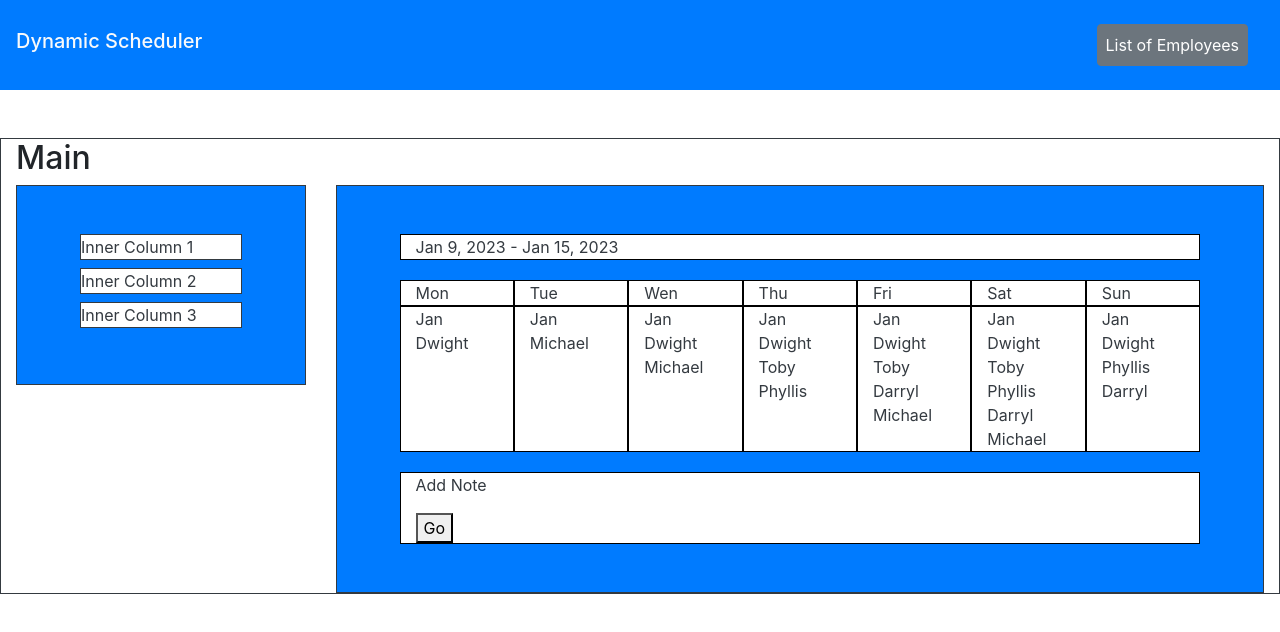
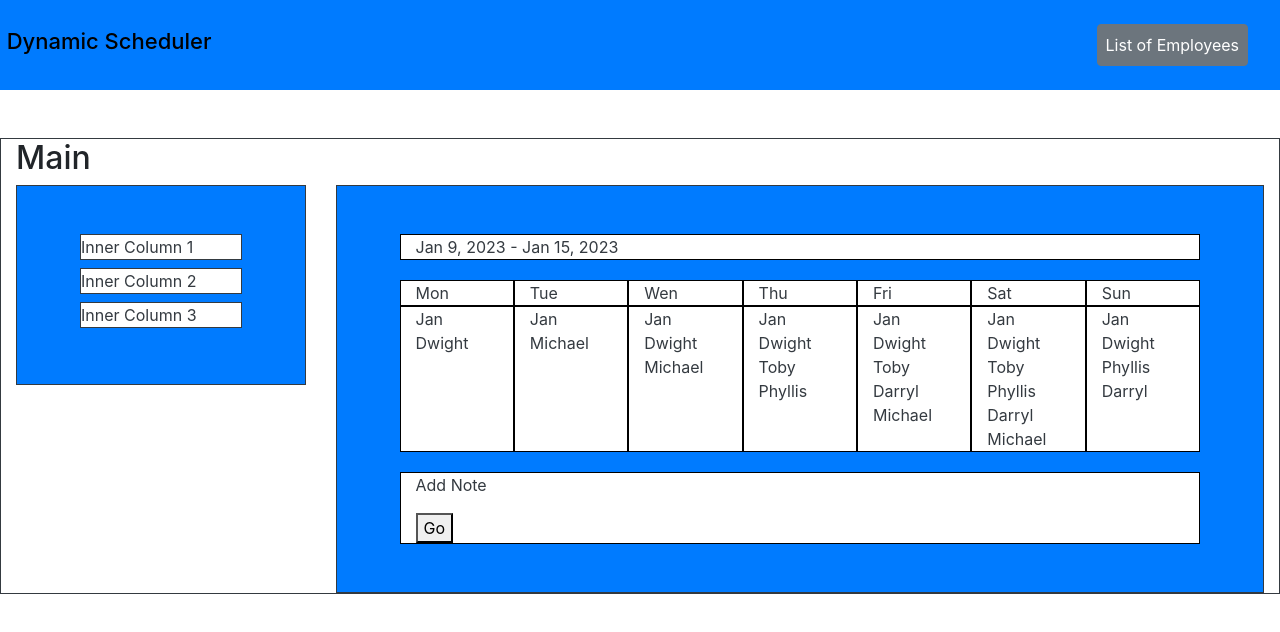
Before and after one commit to jjray84/Dynamic-Scheduler, a plain HTML site: page index.html in a window 1280 px wide. In both pictures the pointer is over the element "Dynamic Scheduler". Drawn offline with nearby package versions, Linux system fonts and the light colour scheme; no server answers.

Commit message:
added title reload and minor css elements

```diff
--- a/assets/css/style.css
+++ b/assets/css/style.css
@@ -39,3 +39,9 @@
   border-color: black;
   margin-top: 20px;
 }
+
+#nav:hover {
+cursor: pointer;
+transform: scale(1.1);
+color: black;
+}
--- a/assets/js/script.js
+++ b/assets/js/script.js
@@ -139,7 +139,6 @@ function generateSchedule(){
 //Logic to run when the page initializes
 function init() {
 renderNotes();
-
 renderWeek(); //sets the date of the current week in the box above calendar
 generateSchedule(); //populates the date boxes based on daysAvail in listOfEmployees, using matchDayAvail function
 
@@ -196,4 +195,7 @@ $(function () {
   });
 });
 
+$('#nav').click(function() {
+    location.reload();
+});
 init();
--- a/index.html
+++ b/index.html
@@ -28,7 +28,7 @@
     <title>Dynamic Scheduler</title>
     <!-- Navbar here -->
     <nav class="navbar navbar-expand-lg bg-primary text-light justify-content-between">
-      <h5>Dynamic Scheduler</h5>
+      <h5 id="nav">Dynamic Scheduler</h5>
       <button type="button" id="to-list" class="btn btn-secondary p-2 m-3" onclick="location.href='employee.HTML'">List of Employees</button>
     </nav>
   </head>
```
